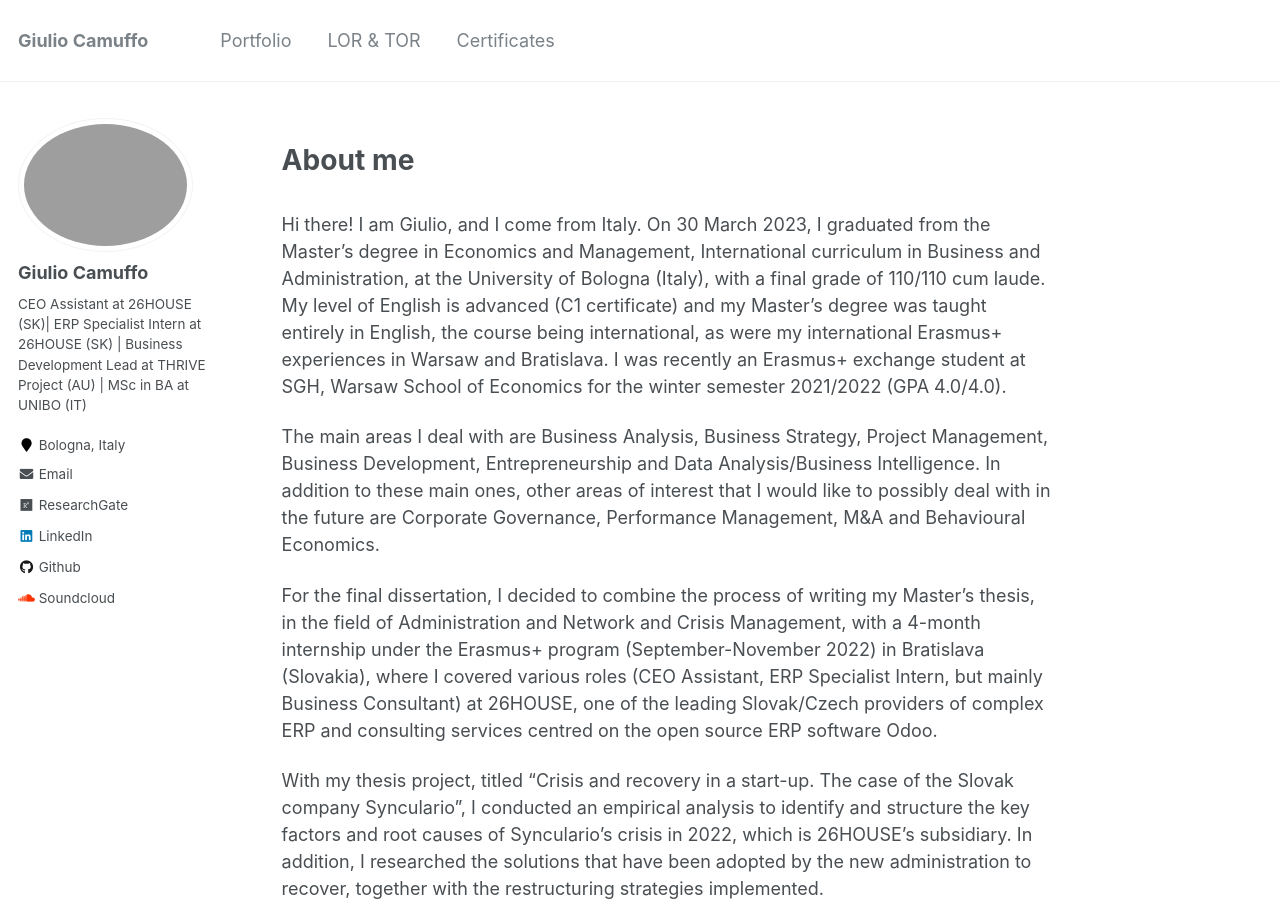
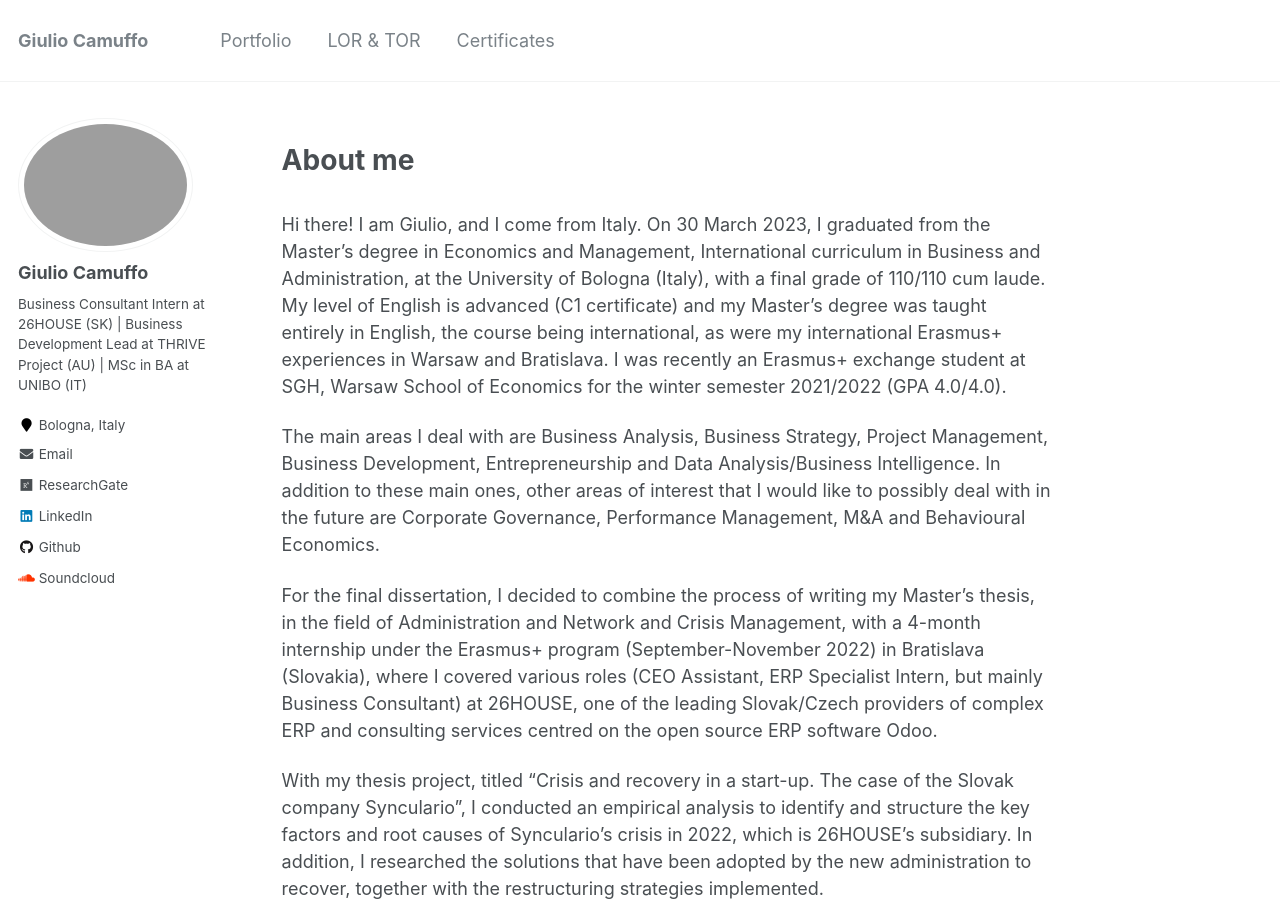
Before and after one commit to giulio-camuffo/giulio-camuffo.github.io, a Jekyll site: the page built from _pages/about.md, in a window 1280 px wide and 900 px high. Built offline with Jekyll 4.4.1, drawn with Linux system fonts in a browser that asks for light colours; nearby versions of some CDN libraries.

Commit message:
Update _config.yml

```diff
--- a/_config.yml
+++ b/_config.yml
@@ -54,7 +54,7 @@ analytics:
 author:
   name             : "Giulio Camuffo"
   avatar           : "profile.png"
-  bio              : "CEO Assistant at 26HOUSE (SK)| ERP Specialist Intern at 26HOUSE (SK) | Business Development Lead at THRIVE Project (AU) | MSc in BA at UNIBO (IT)"
+  bio              : "Business Consultant Intern at 26HOUSE (SK) | Business Development Lead at THRIVE Project (AU) | MSc in BA at UNIBO (IT)"
   location         : "Bologna, Italy"
   email            : "giulio.camuffo13@gmail.com"
   researchgate     : "Giulio-Camuffo-2"
```
